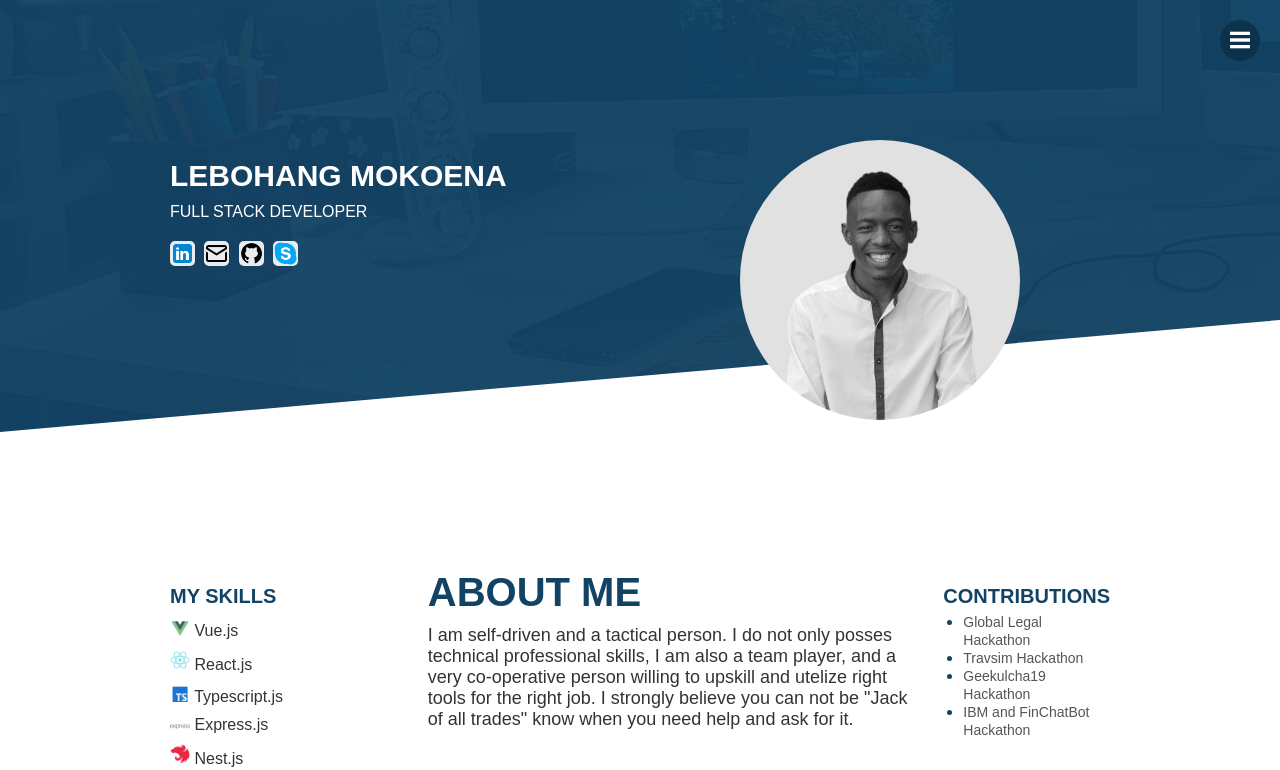
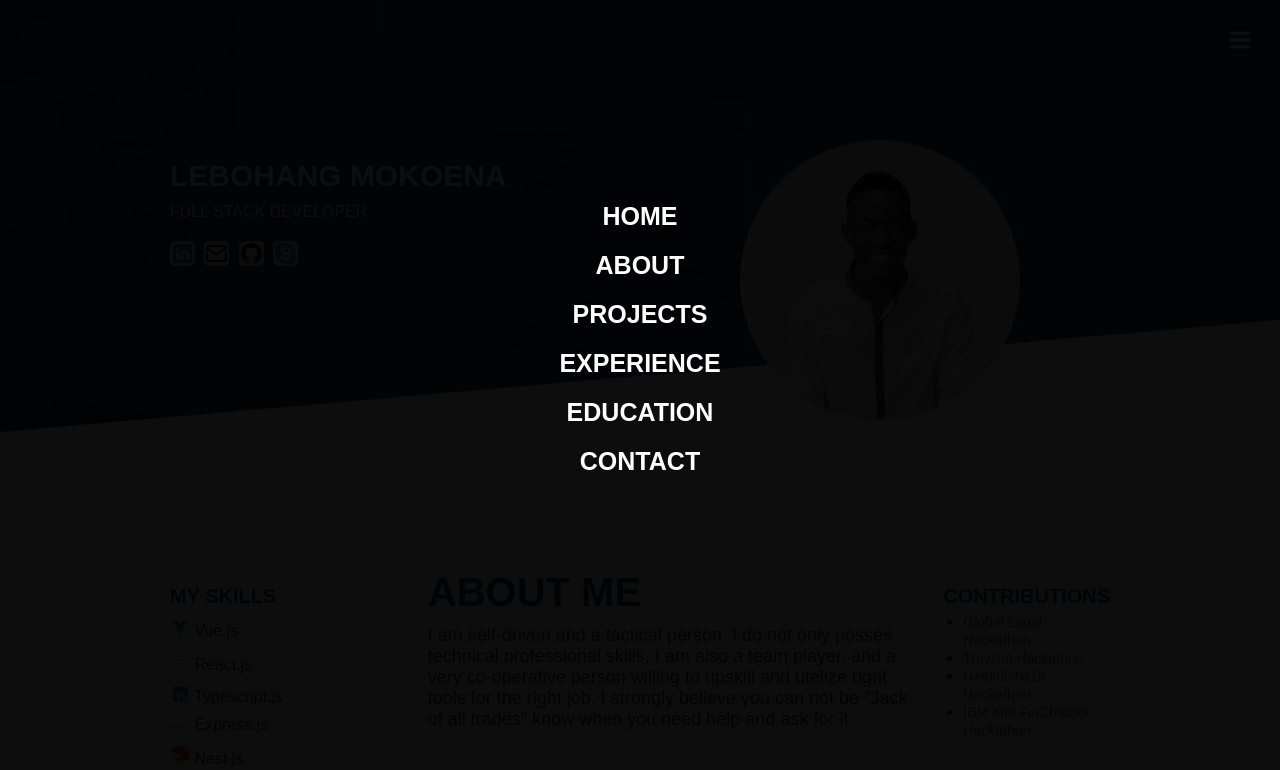
Before and after one commit to lebohang0824/lebohang, a plain HTML site: page index.html in a window 1280 px wide. Both pictures are taken after a click on the link 1240 px from the left and 40 px from the top of the page. Shown: the top 770 px of the page. Drawn offline with nearby package versions, Linux system fonts and the light colour scheme; files that its build step writes are made by us from their sources; files whose address does not match are found by name; a web font is replaced by a local one.

Commit message:
Add navbar functionality

```diff
--- a/index.html
+++ b/index.html
@@ -26,15 +26,15 @@
 	<body>
 		<div class="navbar">
 			<ul>
-				<li><a href="#home">Home</a></li>
-				<li><a href="#about">About</a></li>
-				<li><a href="#projects">Projects</a></li>
-				<li><a href="#experience">Experience</a></li>
-				<li><a href="#education">Education</a></li>
-				<li><a href="#contact">Contact</a></li>
+				<li><a class="nav-item" href="#home">Home</a></li>
+				<li><a class="nav-item" href="#about">About</a></li>
+				<li><a class="nav-item" href="#projects">Projects</a></li>
+				<li><a class="nav-item" href="#experience">Experience</a></li>
+				<li><a class="nav-item" href="#education">Education</a></li>
+				<li><a class="nav-item" href="#contact">Contact</a></li>
 			</ul>
 		</div>
-		<section class="header">
+		<section id="home" class="header">
 			<div class="container">
 				<a href="javascript:void(0)" class="menu">
 					<img src="imgs/burger.png" alt="menu" />
@@ -93,7 +93,7 @@
 				</ul>
 			</div>
 			<div class="main">
-				<div class="section">
+				<div class="section" id="about">
 					<h1>About Me</h1>
 					<p>
 						I am self-driven and a tactical person. I do not only posses technical professional skills,
@@ -102,7 +102,7 @@
 						and ask for it.
 					</p>
 				</div>
-				<div class="section">
+				<div class="section" id="projects">
 					<h1>Projects</h1>
 					<p>
 						I started my career as PHP developer (2016), 2 years later I started exploring other stacks, that
@@ -120,7 +120,7 @@
 						</ul>
 					</div>
 				</div>
-				<div class="section">
+				<div class="section" id="experience">
 					<h1>Experience</h1>
 					<p>
 						<b>September 2019 - Present</b>
@@ -131,7 +131,7 @@
 						Full Stack Developer | Gatemedia | Freelance
 					</p>
 				</div>
-				<div class="section">
+				<div class="section" id="education">
 					<h1>Education</h1>
 					<div class="education">
 						<p>
@@ -144,7 +144,7 @@
 						</p>
 					</div>
 				</div>
-				<div class="section">
+				<div class="section" id="contact">
 					<h1>Hire Me</h1>
 					<p>
 						lebohang0824@gmail.com<br>
@@ -174,7 +174,23 @@
 				</ul>
 			</div>
 		</section>
+
 		<!-- Scripts -->
+		<script>
+			const menu = document.getElementsByClassName('menu')[0];
+			const navbar = document.getElementsByClassName('navbar')[0];
+			const navitem = document.getElementsByClassName('nav-item');
 
+			menu.onclick = function (e) {
+				navbar.style.display = "block";
+			};
+
+			for (let i = 0; i < navitem.length; i++) {
+				navitem[i].onclick = function (e) {
+					navbar.style.display = "none";
+				};
+			}
+
+		</script>
 	</body>
 </html>
```
